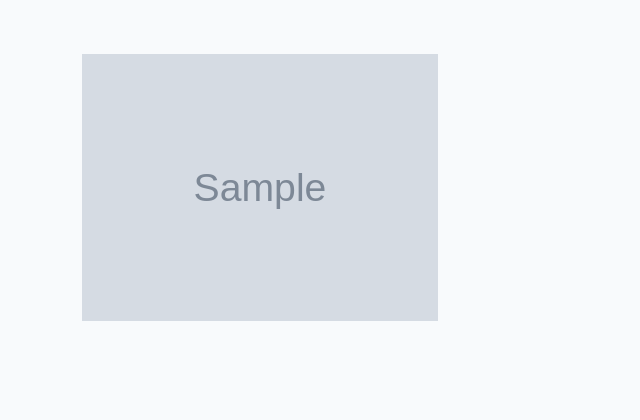
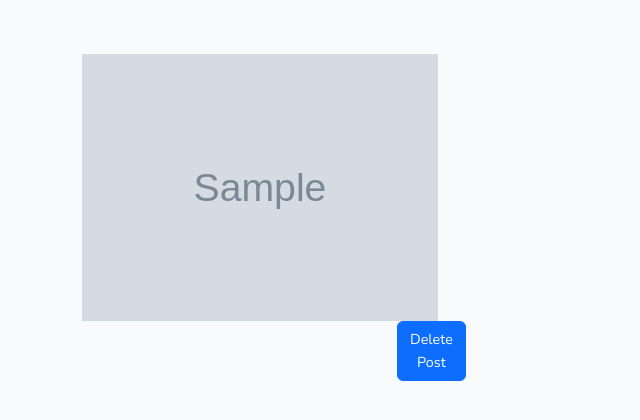
Before and after one commit to Hagar-Elbakry/Momenty, a Laravel app: page /profile/1 in a window 1280 px wide. Shown: the part 362-782 px from the top of the page, without its empty margins (0-640 px from the left). Run offline with Laravel 12, Linux system fonts and the light colour scheme; a user stored in the database is signed in; data comes from the database, SQL or seed files in the repository; tables that the repository leaves empty hold one stand-in row (values such as "Sample post"); grey boxes marked "Sample" are stand-in pictures; style sheets or scripts are compiled from the project's sources.

Commit message:
add delete functionality for posts with authorization check

```diff
--- a/resources/views/profiles/index.blade.php
+++ b/resources/views/profiles/index.blade.php
@@ -54,6 +54,13 @@
                     <a href="/post/{{$post->id}}">
                         <img src="/storage/{{$post->image}}" alt="" class="w-100">
                     </a>
+                    @can('delete', $post)
+                        <form action="/post/{{$post->id}}" method="post">
+                            @csrf
+                            @method('DELETE')
+                            <button class="btn btn-primary" style="margin-left: 315px">Delete Post</button>
+                        </form>
+                    @endcan
                 </div>
             @endforeach
         </div>
--- a/routes/web.php
+++ b/routes/web.php
@@ -8,6 +8,7 @@ use Illuminate\Support\Facades\Route;
 
 Route::get('/', [PostController::class, 'index']);
 
+
 Auth::routes();
 
 Route::get('/profile/{user}', [ProfileController::class, 'index'])->name('profile.show');
@@ -16,4 +17,5 @@ Route::patch('/profile/{user}', [ProfileController::class, 'update'])->name('pro
 Route::get('/post/create', [PostController::class, 'create'])->name('post.create');
 Route::post('/post', [PostController::class, 'store'])->name('post.store');
 Route::get('/post/{post}', [PostController::class, 'show'])->name('post.show');
+Route::delete('/post/{post}', [PostController::class, 'destroy'])->name('post.destroy');
 Route::post('/follow/{user}', [FollowController::class, 'store'])->name('follow.store');
```
Also changed, not shown: app/Http/Controllers/PostController.php (+7 -0 lines), app/Policies/PostPolicy.php (added, +21 -0 lines), resources/views/layouts/app.blade.php (line endings or trailing spaces).
